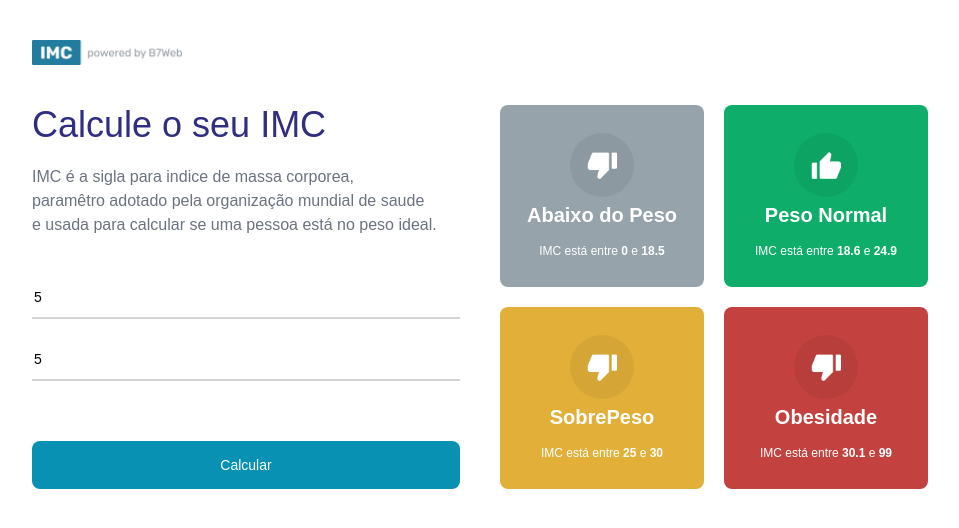
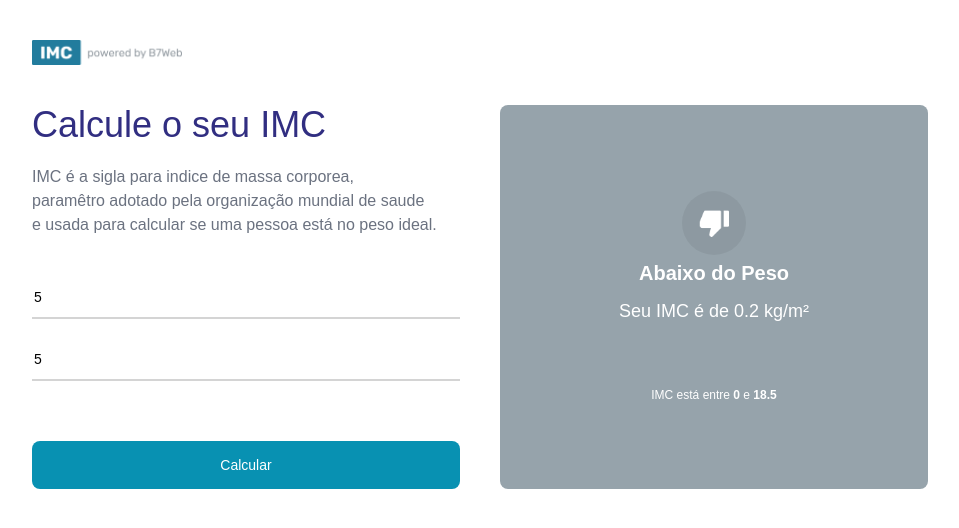
Before and after one commit to g-101/calculadora-imc, a React (Vite) app: page / in a window 1280 px wide. Both pictures are taken after typing "5", "5" into the empty fields and a click on the button "Calcular". Shown: the top 528 px of the page, without its empty margins (160-1119 px from the left). Built offline with nearby package versions, Linux system fonts and the light colour scheme.

Commit message:
criando a logica para mostrar os cards de acordo com o imc

```diff
--- a/src/App.tsx
+++ b/src/App.tsx
@@ -1,17 +1,24 @@
 import { useState, ChangeEvent } from 'react';
 import './App.css';
 import poweredImage from './assets/icons/powered.png';
-import { levels } from './helpers/imc';
+import { calculateImc, Level, levels } from './helpers/imc';
 import { GridItem } from './components/GridItem';
 
 const App = () => {
+  const [weightField, setWeightField] = useState<number>(0);
   const [heightField, setHeightField] = useState<number>(0);
-  const [weightField, setWeightField] = useState<number>(0);
+  const [toShow, setToShow] = useState<Level | null>(null);
+
+  const weightChangeHandler = (event: ChangeEvent<HTMLInputElement>) => {
+    setWeightField(parseFloat(event.target.value));
+  };
   const heightChangeHandler = (event: ChangeEvent<HTMLInputElement>) => {
     setHeightField(parseFloat(event.target.value));
   };
-  const weightChangeHandler = (event: ChangeEvent<HTMLInputElement>) => {
-    setWeightField(parseFloat(event.target.value));
+  const buttonClickHandler = () => {
+    if (weightField && heightField) {
+      setToShow(calculateImc(weightField, heightField));
+    }
   };
 
   return (
@@ -45,6 +52,7 @@ const App = () => {
             onChange={heightChangeHandler}
           />
           <button
+            onClick={buttonClickHandler}
             className="bg-cyan-600 text-white text-sm border-0 rounded-lg py-3.5 w-full cursor-pointer mt-10 transition ease-in-out  hover:opacity-80"
             type="submit"
           >
@@ -52,11 +60,19 @@ const App = () => {
           </button>
         </div>
         <div className="flex-1 flex">
-          <div className="flex-1 grid grid-cols-2 gap-5">
-            {levels.map((item, key) => (
-              <GridItem key={key} item={item} />
-            ))}
-          </div>
+          {!toShow && (
+            <div className="flex-1 grid grid-cols-2 gap-5">
+              {levels.map((item, key) => (
+                <GridItem key={key} item={item} />
+              ))}
+            </div>
+          )}
+          {toShow && (
+            <div className="flex-1 flex">
+              {/* <div>button arrow</div> */}
+              <GridItem item={toShow} />
+            </div>
+          )}
         </div>
       </div>
     </div>
--- a/src/components/GridItem/GridItem.tsx
+++ b/src/components/GridItem/GridItem.tsx
@@ -15,6 +15,11 @@ export const GridItem = ({ item }: Props) => {
         <img src={item.icon === 'up' ? upImage : downImage} alt="" width="30" />
       </div>
       <div className="text-xl font-bold mt-1">{item.title}</div>
+      {item.yourImc && (
+        <div className="text-lg mt-2.5 mr-0 mb-12 ml-0">
+          Seu IMC é de {item.yourImc.toFixed(1)} kg/m²
+        </div>
+      )}
       <div className="text-xs mt-3.5">
         IMC está entre <strong>{item.imc[0]}</strong> e <strong>{item.imc[1]}</strong>
       </div>
--- a/src/helpers/imc.ts
+++ b/src/helpers/imc.ts
@@ -9,10 +9,10 @@ export type Level = {
 export const levels: Level[] = [
   { title: 'Abaixo do Peso', color: '#96A3AB', icon: 'down', imc: [0, 18.5] },
   { title: 'Peso Normal', color: '#0EAD69', icon: 'up', imc: [18.6, 24.9] },
-  { title: 'SobrePeso', color: '#E2B039', icon: 'down', imc: [25, 30] },
+  { title: 'Sobrepeso', color: '#E2B039', icon: 'down', imc: [25, 30] },
   { title: 'Obesidade', color: '#C3423F', icon: 'down', imc: [30.1, 99] },
 ];
-export const calculateImc = (height: number, weight: number) => {
+export const calculateImc = (weight: number, height: number) => {
   const imc = weight / (height * height);
   for (let index in levels) {
     if (imc >= levels[index].imc[0] && imc < levels[index].imc[1]) {
```
